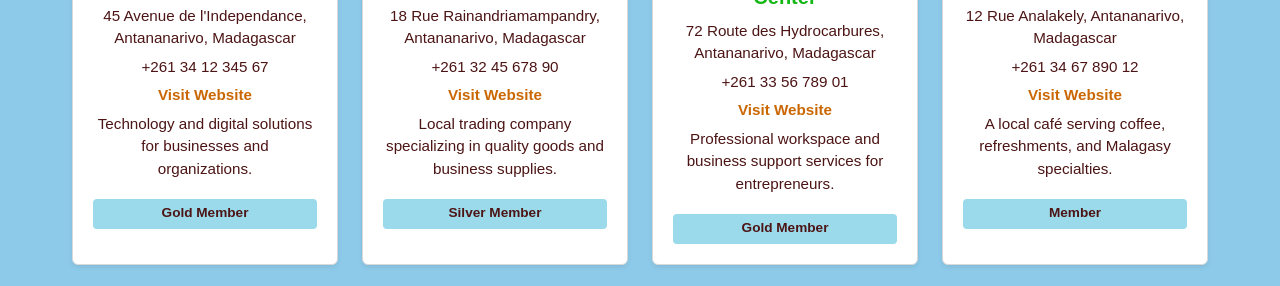
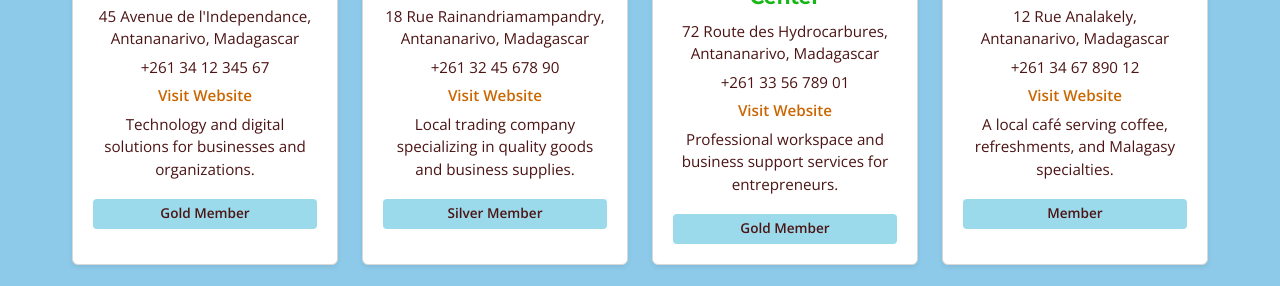
Before and after one commit to DiegoHerve/wdd231, a plain HTML site: page chamber/directory.html in a window 1280 px wide. Shown: the part 519-805 px from the top of the page. Drawn offline with nearby package versions, Linux system fonts and the light colour scheme.

Commit message:
corrected directory

```diff
--- a/chamber/directory.html
+++ b/chamber/directory.html
@@ -4,17 +4,22 @@
     <meta charset="UTF-8">
     <meta name="viewport" content="width=device-width, initial-scale=1.0">
     <title>Chamber of commerce directory</title>
-    <link rel="preconnect" href="https://fonts.googleapis.com">
-    <link rel="preconnect" href="https://fonts.gstatic.com" crossorigin>
+
     <meta name="author" content="Jean Herve">
-
     <meta name="description" content="This is the web page directory of the chamber of commerce that will help you know more about it.">
 
     <meta property="og:title" content="chamber's directory">
     <meta property="og:description" content="This is the web page directory of the chamber of commerce that will help you know more about it.">
-    <meta property="og:image" content="https://yourdomain.com/images/social-share.jpg">
-    <meta property="og:url" content="https://yourdomain.com/">
+    <meta property="og:image" content="https://diegoherve.github.io/wdd231/chamber/chamber-logo">
+    <meta property="og:url" content="https://diegoherve.github.io/wdd231/chamber/directory.html">
     <meta property="og:type" content="website">
+
+    <link rel="icon" href="images/favicon.svg">
+
+    <link rel="preconnect" href="https://fonts.googleapis.com">
+    <link rel="preconnect" href="https://fonts.gstatic.com" crossorigin>
+    <link href="https://fonts.googleapis.com/css2?family=Montserrat:wght@400;500;600;700&family=Open+Sans:wght@400;500;600&display=swap" rel="stylesheet">
+
     <link rel="stylesheet" href="styles/normalize.css">
     <link rel="stylesheet" href="styles/small.css">
     <link rel="stylesheet" href="styles/larger.css">
--- a/chamber/styles/small.css
+++ b/chamber/styles/small.css
@@ -6,9 +6,8 @@
     --white: #ffffff;
     --text-color: #4c1414;
     --border-color: #d9d9d9;
-
-    --heading-font: Arial, Helvetica, sans-serif;
-    --body-font: Arial, Helvetica, sans-serif;
+    --heading-font: "Montserrat", sans-serif;
+    --body-font: "Open Sans", sans-serif;
 }
 
 
```
